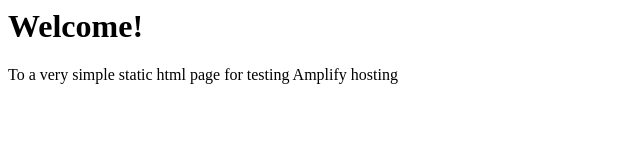
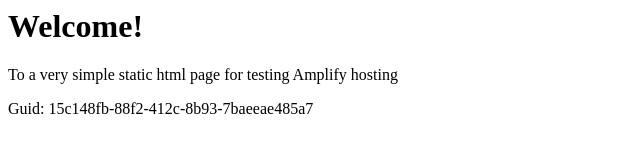
Before and after one commit to aws-aemilia-nrt/Github-PR-Commit-Integration-Test-DoNotTouch-GitHubAutoBuildCanaryTest-v1-preprod-ap-northeast-1, a website: page src/index.html in a window 1280 px wide. Shown: the whole page, without its empty margins (0-640 px from the left). Drawn offline with Linux system fonts and the light colour scheme.

Commit message:
commit from integ tests

```diff
--- a/src/index.html
+++ b/src/index.html
@@ -1,3 +1,5 @@
+
+
 <html lang="en">
 
 <head>
@@ -10,6 +12,6 @@
 <body>
     <h1>Welcome!</h1>
     <p>To a very simple static html page for testing Amplify hosting</p>
-</body>
+    <p>Guid: 15c148fb-88f2-412c-8b93-7baeeae485a7</p></body>
 
 </html>
```
